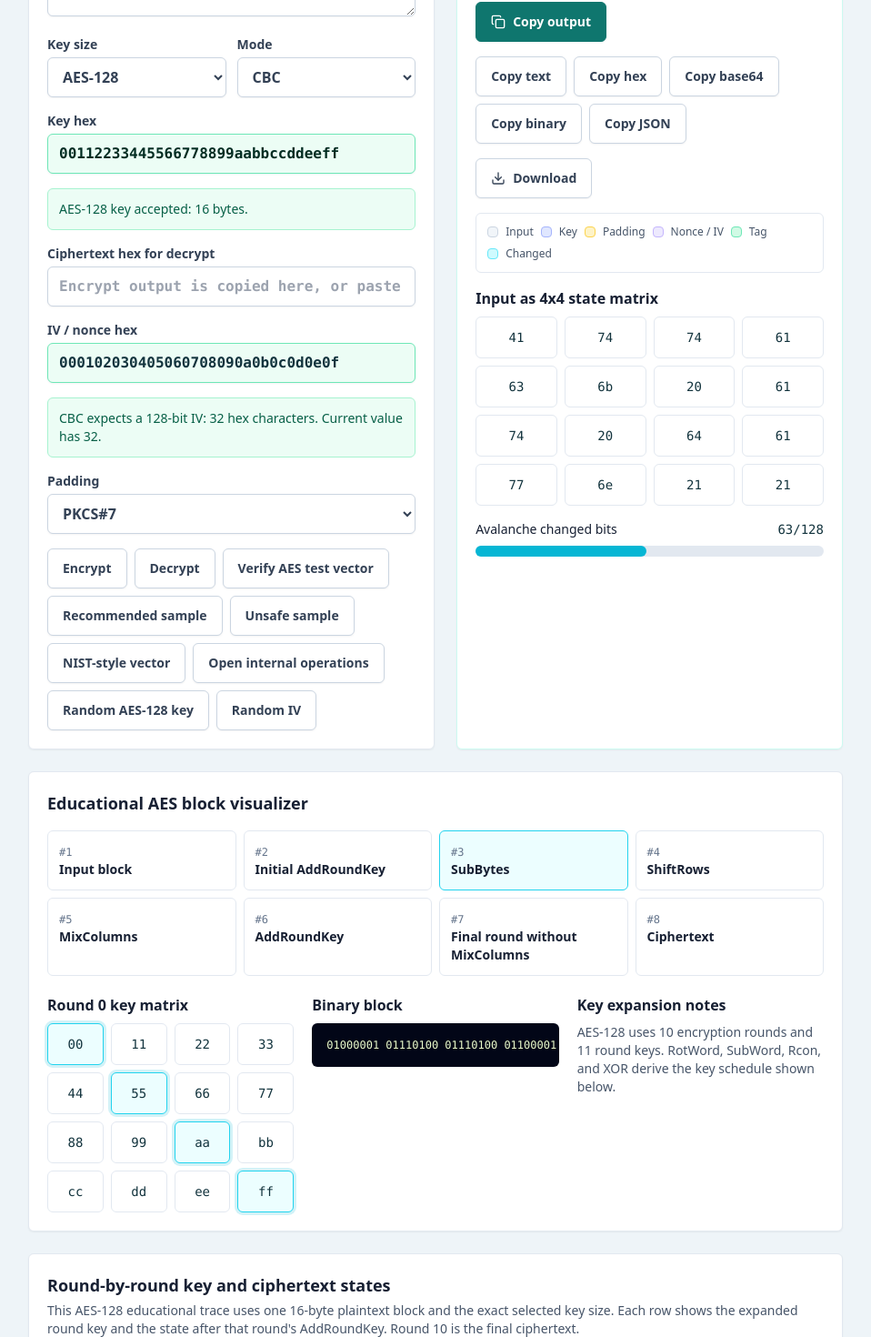
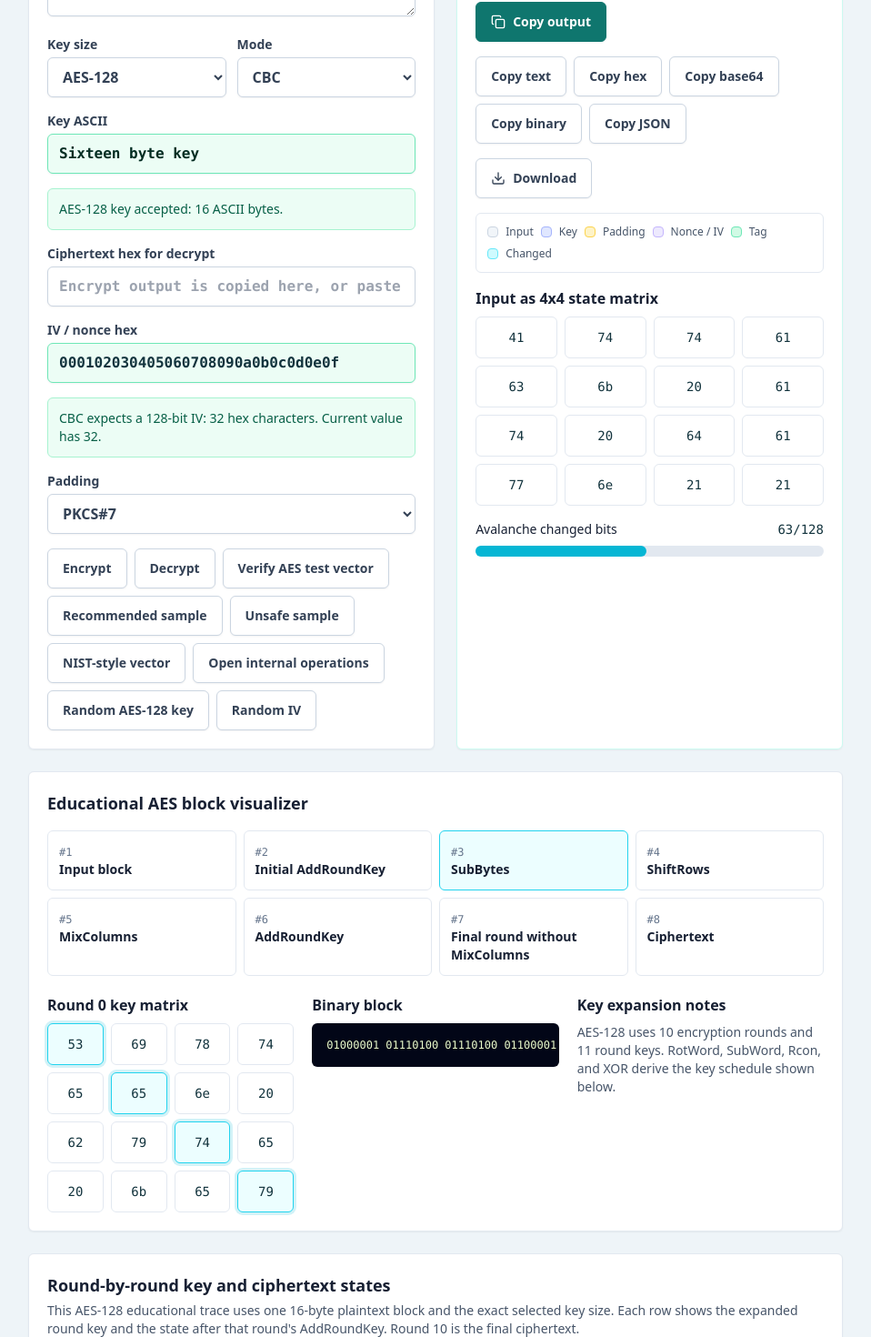
Before and after one commit to indianservers/Cryptography, a React (Vite) app: page /algorithms/symmetric/aes in a window 1280 px wide. Shown: the part 1080-2550 px from the top of the page at 91% size, without its empty margins (321-1279 px from the left). Built offline with nearby package versions, Linux system fonts and the light colour scheme.

Commit message:
Use ASCII keys in AES workbench

```diff
--- a/src/pages/algorithms/symmetric/aes/AESPage.tsx
+++ b/src/pages/algorithms/symmetric/aes/AESPage.tsx
@@ -26,6 +26,9 @@ const toArrayBuffer = (value: Uint8Array) => value.buffer.slice(value.byteOffset
 type AesKeyBits = 128 | 192 | 256;
 const keyBitsFromSize = (value: string): AesKeyBits => value === "AES-256" ? 256 : value === "AES-192" ? 192 : 128;
 const cleanUserHex = (value: string) => value.replace(/[^0-9a-f]/gi, "");
+const asciiToBytes = (value: string) => new Uint8Array(Array.from(value, (char) => char.charCodeAt(0) & 0xff));
+const asciiToHex = (value: string) => bytesToHex(asciiToBytes(value));
+const randomAsciiKey = (length: number) => Array.from(crypto.getRandomValues(new Uint8Array(length)), (byte) => String.fromCharCode(33 + (byte % 94))).join("");
 const sBoxRows = Array.from({ length: 16 }, (_, row) => Array.from({ length: 16 }, (_, col) => aesSBox[row * 16 + col]));
 
 function applyBlockPadding(data: Uint8Array, padding: string) {
@@ -104,7 +107,7 @@ function SBoxLookupPanel({ byteMap }: { byteMap?: { index: number; before: numbe
 
 export default function AESPage() {
   const [plain, setPlain] = useState("Attack at dawn!!");
-  const [key, setKey] = useState("00112233445566778899aabbccddeeff");
+  const [key, setKey] = useState("Sixteen byte key");
   const [iv, setIv] = useState("000102030405060708090a0b0c0d0e0f");
   const [mode, setMode] = useState("CBC");
   const [size, setSize] = useState("AES-128");
@@ -117,20 +120,27 @@ export default function AESPage() {
   const [testVectorMessage, setTestVectorMessage] = useState("");
   const [seenNonces, setSeenNonces] = useState<string[]>(() => JSON.parse(localStorage.getItem("mega-crypto-aes-nonces") ?? "[]") as string[]);
   const keyBits = keyBitsFromSize(size);
-  const requiredKeyHexLength = keyBits / 4;
-  const cleanedKey = cleanUserHex(key);
-  const aesIssues = validateAesFields({ keyHex: key, keyBytes: keyBits / 8, ivHex: iv, mode });
+  const requiredKeyBytes = keyBits / 8;
+  const keyBytes = asciiToBytes(key);
+  const keyHex = asciiToHex(key);
+  const asciiKeyIssues = Array.from(key).some((char) => char.charCodeAt(0) > 0x7f)
+    ? [{ field: "Key", message: "Use ASCII characters only for the AES key text.", severity: "error" as const }]
+    : [];
+  const aesIssues = [
+    ...asciiKeyIssues,
+    ...validateAesFields({ keyHex, keyBytes: requiredKeyBytes, ivHex: iv, mode }),
+  ];
   const hasBlockingValidation = aesIssues.some((issue) => issue.severity === "error");
-  const keyIsValid = cleanedKey.length === requiredKeyHexLength;
-  const keyValidationText = keyIsValid ? `${size} key accepted: ${keyBits / 8} bytes.` : `${size} requires exactly ${requiredKeyHexLength} hex characters (${keyBits / 8} bytes). Current key has ${cleanedKey.length}.`;
+  const keyIsValid = asciiKeyIssues.length === 0 && keyBytes.length === requiredKeyBytes;
+  const keyValidationText = keyIsValid ? `${size} key accepted: ${requiredKeyBytes} ASCII bytes.` : `${size} requires exactly ${requiredKeyBytes} ASCII characters. Current key has ${keyBytes.length}.`;
   const ivHexLength = cleanUserHex(iv).length;
   const ivValidationText = mode === "GCM" ? `GCM expects a 96-bit nonce: 24 hex characters. Current value has ${ivHexLength}.` : mode === "CTR" ? `CTR expects a 128-bit counter block: 32 hex characters. Current value has ${ivHexLength}.` : `CBC expects a 128-bit IV: 32 hex characters. Current value has ${ivHexLength}.`;
   const ivIsValid = mode === "GCM" ? ivHexLength >= 24 : ivHexLength >= 32;
-  const nonceFingerprint = `${size}:${mode}:${cleanedKey}:${cleanUserHex(iv).slice(0, mode === "GCM" ? 24 : 32)}`;
+  const nonceFingerprint = `${size}:${mode}:${keyHex}:${cleanUserHex(iv).slice(0, mode === "GCM" ? 24 : 32)}`;
   const nonceWasSeen = ["GCM", "CTR"].includes(mode) && seenNonces.includes(nonceFingerprint);
   const inputHex = textToHex(plain).padEnd(32, "0").slice(0, 32);
   const matrix = hexPairs(inputHex).slice(0, 16);
-  const aesTrace = useMemo(() => buildAesSteps(inputHex, key, keyBits), [inputHex, key, keyBits]);
+  const aesTrace = useMemo(() => buildAesSteps(inputHex, keyHex, keyBits), [inputHex, keyHex, keyBits]);
   const roundKeys = useMemo(() => aesTrace.roundKeys[0].map(hexByte), [aesTrace.roundKeys]);
   const educationalCipher = useMemo(() => hexWord(aesTrace.ciphertext), [aesTrace.ciphertext]);
   const roundSummaries = useMemo(() => Array.from({ length: aesTrace.rounds + 1 }, (_, round) => {
@@ -168,7 +178,6 @@ export default function AESPage() {
       return;
     }
     try {
-      const keyBytes = hexToBytes(cleanedKey);
       const cryptoKey = await crypto.subtle.importKey("raw", keyBytes, "AES-" + mode, false, ["encrypt"]);
       const rawData = new TextEncoder().encode(plain);
       const data = mode === "CBC" ? applyBlockPadding(rawData, padding) : rawData;
@@ -204,7 +213,6 @@ export default function AESPage() {
       return;
     }
     try {
-      const keyBytes = hexToBytes(cleanedKey);
       const cryptoKey = await crypto.subtle.importKey("raw", keyBytes, "AES-" + mode, false, ["decrypt"]);
       const ivBytes = hexToBytes(iv);
       const algorithm = getCryptoAlgorithm(ivBytes);
@@ -220,7 +228,7 @@ export default function AESPage() {
     setMode("CBC");
     setPadding("No padding");
     setPlain("\u0000\u0011\"3DUfw\u0088\u0099\u00aa\u00bb\u00cc\u00dd\u00ee\u00ff");
-    setKey("000102030405060708090a0b0c0d0e0f");
+    setKey("AES-128 demo key");
     setIv("00000000000000000000000000000000");
     setCipher("");
     setCipherInput("");
@@ -231,7 +239,7 @@ export default function AESPage() {
     setSize("AES-128");
     setMode("CBC");
     setPadding("No padding");
-    setKey(String(vector.input.key));
+    setKey("AES-128 demo key");
     setIv(String(vector.input.iv));
     const plaintextBytes = hexToBytes(String(vector.input.plaintextHex));
     try {
@@ -251,7 +259,7 @@ export default function AESPage() {
     setMode("GCM");
     setPadding("No padding");
     setPlain("Recommended example: AES-GCM with a unique 96-bit nonce and authenticated data.");
-    setKey(randomHex(32));
+    setKey(randomAsciiKey(32));
     setIv(randomHex(12));
     setAad("course=mega-crypto-suite");
     setTagLength(128);
@@ -263,7 +271,7 @@ export default function AESPage() {
     setMode("ECB");
     setPadding("PKCS#7");
     setPlain("BLOCK-BLOCK-BLOCK-BLOCK-BLOCK-BLOCK");
-    setKey("00000000000000000000000000000000");
+    setKey("weak demo key 00");
     setIv("00000000000000000000000000000000");
     setCryptoMessage("Unsafe example loaded: ECB is educational only and leaks repeated plaintext blocks.");
   };
@@ -276,7 +284,7 @@ export default function AESPage() {
           <div className="grid gap-4">
             <label className="label">Plaintext<textarea className="field mt-1 min-h-24" value={plain} onChange={(e) => setPlain(e.target.value)} /></label>
             <div className="grid gap-3 md:grid-cols-2"><label className="label">Key size<select className="field mt-1" value={size} onChange={(e) => setSize(e.target.value)}><option>AES-128</option><option>AES-192</option><option>AES-256</option></select></label><label className="label">Mode<select className="field mt-1" value={mode} onChange={(e) => setMode(e.target.value)}><option>ECB</option><option>CBC</option><option>CFB</option><option>OFB</option><option>CTR</option><option>GCM</option></select></label></div>
-            <label className="label">Key hex<input className={`field mt-1 font-mono ${keyIsValid ? "border-emerald-300 bg-emerald-50 text-emerald-950 focus:ring-emerald-200" : "border-rose-300 bg-rose-50"}`} value={key} onChange={(e) => setKey(e.target.value)} /></label>
+            <label className="label">Key ASCII<input className={`field mt-1 font-mono ${keyIsValid ? "border-emerald-300 bg-emerald-50 text-emerald-950 focus:ring-emerald-200" : "border-rose-300 bg-rose-50"}`} value={key} onChange={(e) => setKey(e.target.value)} /></label>
             <div className={`rounded-md border p-3 text-sm ${keyIsValid ? "border-emerald-200 bg-emerald-50 text-emerald-800" : "border-amber-200 bg-amber-50 text-amber-900"}`}>{keyValidationText}</div>
             <label className="label">Ciphertext hex for decrypt<input className="field mt-1 font-mono" value={cipherInput} onChange={(e) => setCipherInput(e.target.value)} placeholder="Encrypt output is copied here, or paste ciphertext" /></label>
             <label className="label">IV / nonce hex<input className={`field mt-1 font-mono ${ivIsValid ? "border-emerald-300 bg-emerald-50" : "border-rose-300 bg-rose-50"}`} value={iv} onChange={(e) => setIv(e.target.value)} /></label>
@@ -284,7 +292,7 @@ export default function AESPage() {
             {nonceWasSeen && <div className="rounded-md border border-rose-200 bg-rose-50 p-3 text-sm font-semibold text-rose-800">Nonce reuse detector: this key/mode/nonce combination was already used in this browser session history.</div>}
             {mode === "GCM" && <div className="grid gap-3 md:grid-cols-2"><label className="label">AAD<input className="field mt-1" value={aad} onChange={(e) => setAad(e.target.value)} /></label><label className="label">GCM tag length<select className="field mt-1" value={tagLength} onChange={(e) => setTagLength(Number(e.target.value))}><option value={128}>128 bits</option><option value={120}>120 bits</option><option value={112}>112 bits</option><option value={104}>104 bits</option><option value={96}>96 bits</option><option value={64}>64 bits</option></select></label></div>}
             <label className="label">Padding<select className="field mt-1" value={padding} onChange={(e) => setPadding(e.target.value)}><option>PKCS#7</option><option>Zero padding</option><option>No padding</option></select></label>
-            <div className="flex flex-wrap gap-2"><button className="btn" onClick={encryptWithWebCrypto}>Encrypt</button><button className="btn" onClick={decryptWithWebCrypto}>Decrypt</button><button className="btn" onClick={verifyAesVector}>Verify AES test vector</button><button className="btn" onClick={loadRecommended}>Recommended sample</button><button className="btn" onClick={loadUnsafe}>Unsafe sample</button><button className="btn" onClick={loadNistAesVector}>NIST-style vector</button><Link className="btn" to="/algorithms/symmetric/aes-128-step">Open internal operations</Link><button className="btn" onClick={() => setKey(randomHex(keyBits / 8))}>Random {size} key</button><button className="btn" onClick={() => setIv(randomHex(mode === "GCM" ? 12 : 16))}>Random IV</button></div>
+            <div className="flex flex-wrap gap-2"><button className="btn" onClick={encryptWithWebCrypto}>Encrypt</button><button className="btn" onClick={decryptWithWebCrypto}>Decrypt</button><button className="btn" onClick={verifyAesVector}>Verify AES test vector</button><button className="btn" onClick={loadRecommended}>Recommended sample</button><button className="btn" onClick={loadUnsafe}>Unsafe sample</button><button className="btn" onClick={loadNistAesVector}>NIST-style vector</button><Link className="btn" to="/algorithms/symmetric/aes-128-step">Open internal operations</Link><button className="btn" onClick={() => setKey(randomAsciiKey(keyBits / 8))}>Random {size} key</button><button className="btn" onClick={() => setIv(randomHex(mode === "GCM" ? 12 : 16))}>Random IV</button></div>
             {testVectorMessage && <div className={`rounded-md border p-3 text-sm font-semibold ${testVectorMessage.startsWith("PASS") ? "border-emerald-200 bg-emerald-50 text-emerald-800" : "border-rose-200 bg-rose-50 text-rose-800"}`}>{testVectorMessage}</div>}
           </div>
         </InputPanel>
@@ -351,7 +359,7 @@ export default function AESPage() {
           ))}
         </div>
       </section>
-      <section className="grid gap-6 xl:grid-cols-2"><div className="rounded-md border border-slate-200 bg-white p-5 shadow-sm"><h2 className="font-semibold">Learning notes</h2><p className="mt-2 text-sm text-slate-600">AES works on a 4x4 byte state. SubBytes provides nonlinear substitution from the real AES S-box, ShiftRows moves bytes across columns, MixColumns diffuses each column, and AddRoundKey injects the round key. AES-128 has 10 rounds, AES-192 has 12, and AES-256 has 14.</p></div><div className="rounded-md border border-slate-200 bg-white p-5 shadow-sm"><h2 className="font-semibold">Mistakes and export</h2><WarningBadge>ECB leaks repeated blocks. GCM and CTR require nonce uniqueness under a key. Web Crypto requires exact raw key length for the selected AES size.</WarningBadge><div className="mt-4"><ExportReportButton title="AES" data={{ plain, key, iv, mode, size, padding, aad, tagLength, educationalCipher, cipher, cipherInput }} /></div></div></section>
+      <section className="grid gap-6 xl:grid-cols-2"><div className="rounded-md border border-slate-200 bg-white p-5 shadow-sm"><h2 className="font-semibold">Learning notes</h2><p className="mt-2 text-sm text-slate-600">AES works on a 4x4 byte state. SubBytes provides nonlinear substitution from the real AES S-box, ShiftRows moves bytes across columns, MixColumns diffuses each column, and AddRoundKey injects the round key. AES-128 has 10 rounds, AES-192 has 12, and AES-256 has 14.</p></div><div className="rounded-md border border-slate-200 bg-white p-5 shadow-sm"><h2 className="font-semibold">Mistakes and export</h2><WarningBadge>ECB leaks repeated blocks. GCM and CTR require nonce uniqueness under a key. Web Crypto requires exact raw key length for the selected AES size.</WarningBadge><div className="mt-4"><ExportReportButton title="AES" data={{ plain, key, keyHex, iv, mode, size, padding, aad, tagLength, educationalCipher, cipher, cipherInput }} /></div></div></section>
     </div>
   );
 }
```
